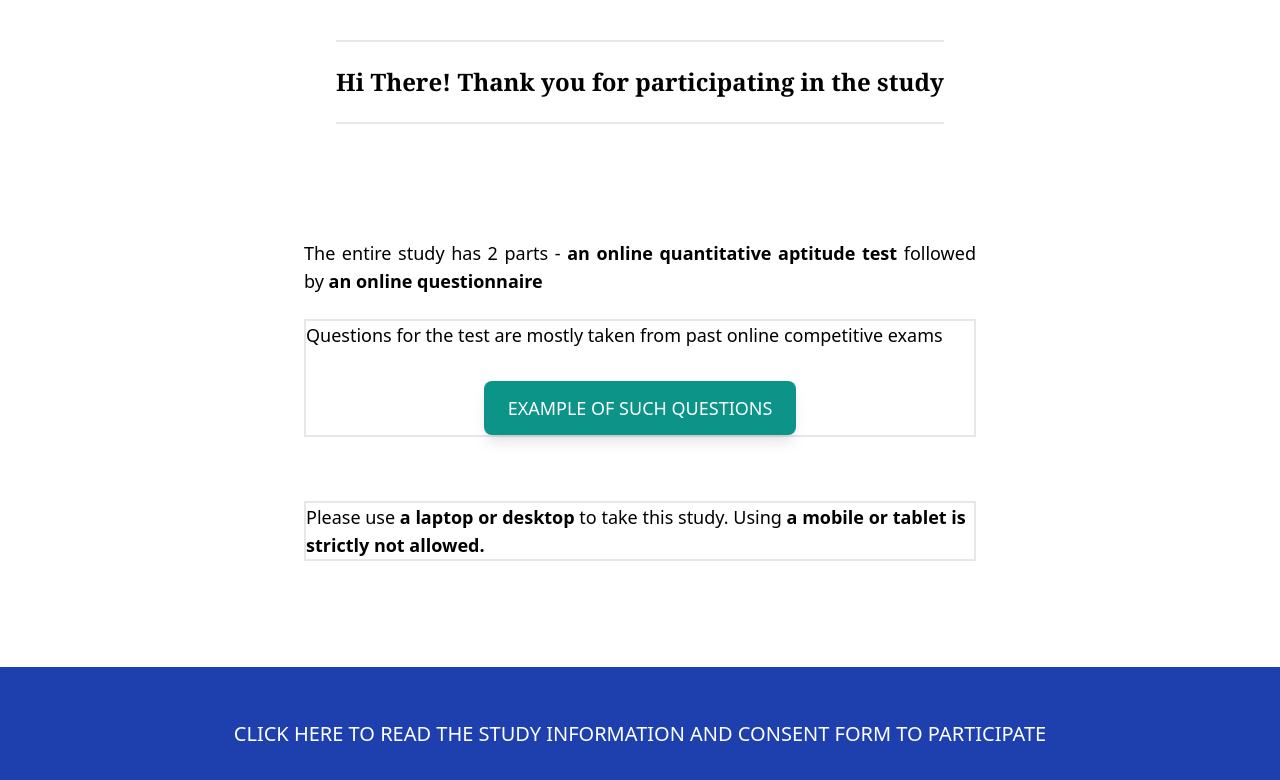
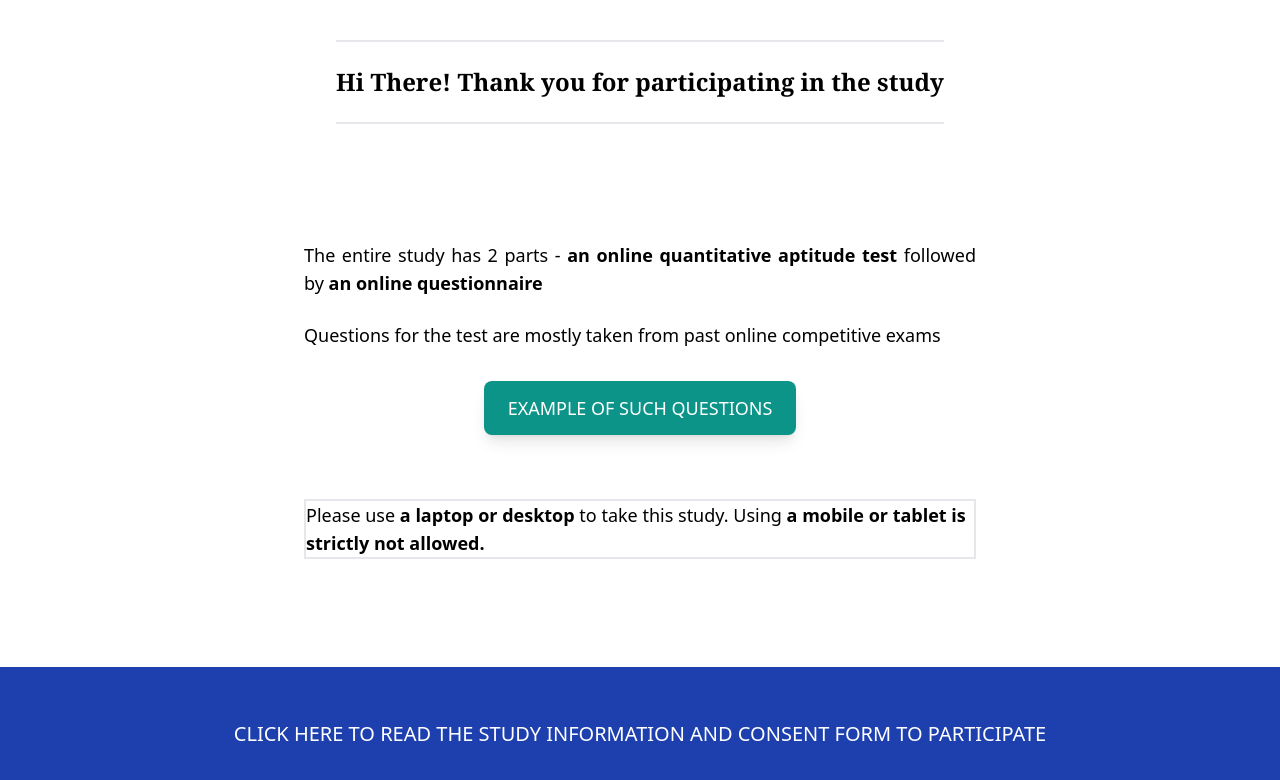
Before and after one commit to svdpmukherjee/exam-interface, a Next.js app: page / in a window 1280 px wide. Shown: the top 780 px of the page. Built offline with nearby package versions, Linux system fonts and the light colour scheme.

Commit message:
Update index.js

```diff
--- a/pages/index.js
+++ b/pages/index.js
@@ -61,7 +61,7 @@ export default function Home() {
                   followed by{' '}
                   <span className="font-semibold">an online questionnaire</span>
                 </span>{' '}
-                <div className="mx- mt-6 space-y-8 border-2">
+                <div className="mx- mt-6 space-y-8 ">
                   <ol>
                     Questions for the test are mostly taken from past online
                     competitive exams
```
